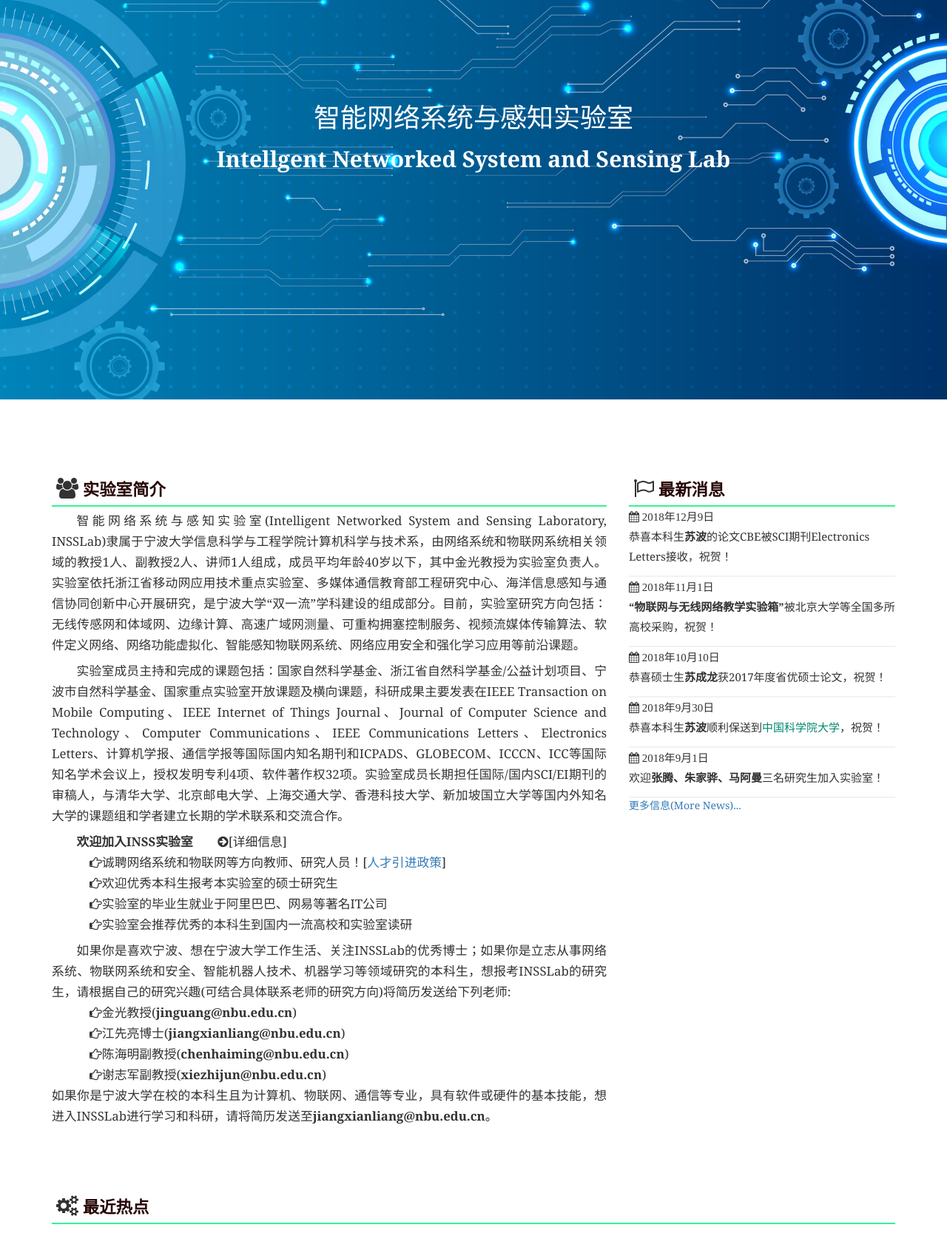
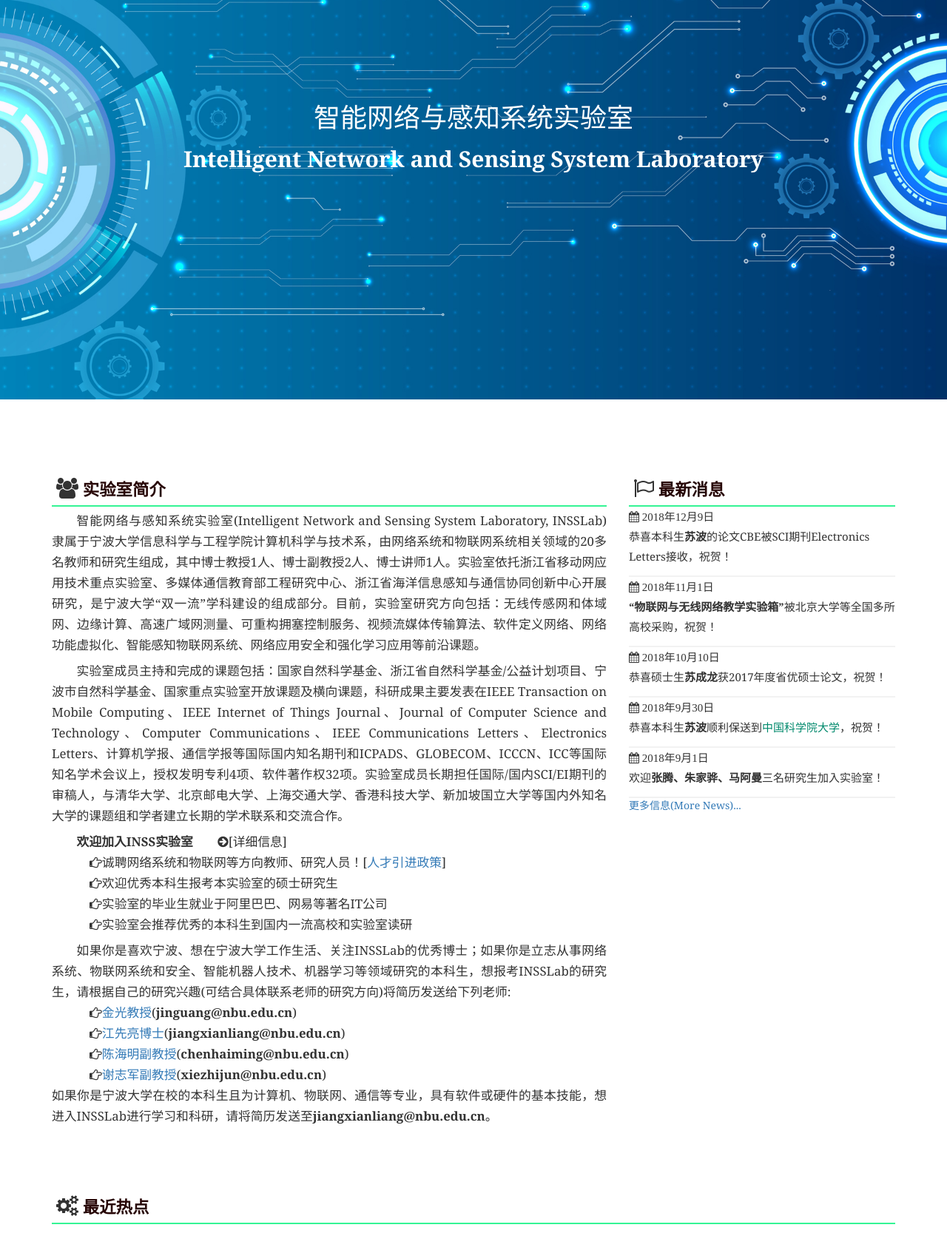
Before and after one commit to insslab/insslab.github.io, a plain HTML site: page index.html in a window 1280 px wide. Shown: the part 180-1851 px from the top of the page at 74% size. Drawn offline with Linux system fonts and the light colour scheme; some packages are replaced by stand-ins of ours.

Commit message:
更新网站

```diff
--- a/index.html
+++ b/index.html
@@ -51,8 +51,8 @@
 							<img src="assets/images/home_banner.jpg" alt="Slide 1">
 							<div class="slider-caption">
 								<div>
-									<h1 class="wow fadeInDown" data-wow-delay="2000">智能网络系统与感知实验室</h1>
-									<h2 class="wow fadeInDown" data-wow-delay="2000">Intellgent Networked System and Sensing Lab</h2>
+									<h1 class="wow fadeInDown" data-wow-delay="2000">智能网络与感知系统实验室</h1>
+									<h2 class="wow fadeInDown" data-wow-delay="2000">Intelligent Network and Sensing System Laboratory</h2>
 								</div>
 							</div>
 						</li>
@@ -68,7 +68,7 @@
 	            		<i class="fa fa-group fa-2x"></i><inss-h3> 实验室简介</inss-h3>
 	            	</div>
 	            	<div class="inss-p">
-	            		智能网络系统与感知实验室(Intelligent Networked System and Sensing Laboratory, INSSLab)隶属于宁波大学信息科学与工程学院计算机科学与技术系，由网络系统和物联网系统相关领域的教授1人、副教授2人、讲师1人组成，成员平均年龄40岁以下，其中金光教授为实验室负责人。实验室依托浙江省移动网应用技术重点实验室、多媒体通信教育部工程研究中心、海洋信息感知与通信协同创新中心开展研究，是宁波大学“双一流”学科建设的组成部分。目前，实验室研究方向包括：无线传感网和体域网、边缘计算、高速广域网测量、可重构拥塞控制服务、视频流媒体传输算法、软件定义网络、网络功能虚拟化、智能感知物联网系统、网络应用安全和强化学习应用等前沿课题。
+	            		智能网络与感知系统实验室(Intelligent Network and Sensing System Laboratory, INSSLab)隶属于宁波大学信息科学与工程学院计算机科学与技术系，由网络系统和物联网系统相关领域的20多名教师和研究生组成，其中博士教授1人、博士副教授2人、博士讲师1人。实验室依托浙江省移动网应用技术重点实验室、多媒体通信教育部工程研究中心、浙江省海洋信息感知与通信协同创新中心开展研究，是宁波大学“双一流”学科建设的组成部分。目前，实验室研究方向包括：无线传感网和体域网、边缘计算、高速广域网测量、可重构拥塞控制服务、视频流媒体传输算法、软件定义网络、网络功能虚拟化、智能感知物联网系统、网络应用安全和强化学习应用等前沿课题。
 					</div>
 					<div class="inss-p">
 						实验室成员主持和完成的课题包括：国家自然科学基金、浙江省自然科学基金/公益计划项目、宁波市自然科学基金、国家重点实验室开放课题及横向课题，科研成果主要发表在IEEE Transaction on Mobile Computing、IEEE Internet of Things Journal、Journal of Computer Science and Technology、Computer Communications、IEEE Communications Letters、Electronics Letters、计算机学报、通信学报等国际国内知名期刊和ICPADS、GLOBECOM、ICCCN、ICC等国际知名学术会议上，授权发明专利4项、软件著作权32项。实验室成员长期担任国际/国内SCI/EI期刊的审稿人，与清华大学、北京邮电大学、上海交通大学、香港科技大学、新加坡国立大学等国内外知名大学的课题组和学者建立长期的学术联系和交流合作。
@@ -82,10 +82,10 @@
 	            	</div>
 					<div class="inss-p">
                         如果你是喜欢宁波、想在宁波大学工作生活、关注INSSLab的优秀博士；如果你是立志从事网络系统、物联网系统和安全、智能机器人技术、机器学习等领域研究的本科生，想报考INSSLab的研究生，请根据自己的研究兴趣(可结合具体联系老师的研究方向)将简历发送给下列老师:<br />
-                        &nbsp;&nbsp;&nbsp;&nbsp;<i class="fa fa-hand-o-right fa-1x"></i>金光教授(<strong>jinguang@nbu.edu.cn</strong>)<br />
-                        &nbsp;&nbsp;&nbsp;&nbsp;<i class="fa fa-hand-o-right fa-1x"></i>江先亮博士(<strong>jiangxianliang@nbu.edu.cn</strong>)<br />
-                        &nbsp;&nbsp;&nbsp;&nbsp;<i class="fa fa-hand-o-right fa-1x"></i>陈海明副教授(<strong>chenhaiming@nbu.edu.cn</strong>)<br />
-                        &nbsp;&nbsp;&nbsp;&nbsp;<i class="fa fa-hand-o-right fa-1x"></i>谢志军副教授(<strong>xiezhijun@nbu.edu.cn</strong>)<br />
+                        &nbsp;&nbsp;&nbsp;&nbsp;<i class="fa fa-hand-o-right fa-1x"></i><a href="http://tutor.eol.cn/web/school/info?school_id=112&dsid=7920">金光教授</a>(<strong>jinguang@nbu.edu.cn</strong>)<br />
+                        &nbsp;&nbsp;&nbsp;&nbsp;<i class="fa fa-hand-o-right fa-1x"></i><a href="http://tutor.eol.cn/web/school/info?school_id=112&dsid=18584">江先亮博士</a>(<strong>jiangxianliang@nbu.edu.cn</strong>)<br />
+                        &nbsp;&nbsp;&nbsp;&nbsp;<i class="fa fa-hand-o-right fa-1x"></i><a href="http://tutor.eol.cn/web/school/info?school_id=112&dsid=18585">陈海明副教授</a>(<strong>chenhaiming@nbu.edu.cn</strong>)<br />
+                        &nbsp;&nbsp;&nbsp;&nbsp;<i class="fa fa-hand-o-right fa-1x"></i><a href="http://tutor.eol.cn/web/school/info?school_id=112&dsid=7954">谢志军副教授</a>(<strong>xiezhijun@nbu.edu.cn</strong>)<br />
                         如果你是宁波大学在校的本科生且为计算机、物联网、通信等专业，具有软件或硬件的基本技能，想进入INSSLab进行学习和科研，请将简历发送至<strong>jiangxianliang@nbu.edu.cn</strong>。
 	            	</div>
 	            </section>
```
Also changed, not shown: join.html (+1 -1 lines), people.html (+5 -3 lines), research.html (+1 -1 lines), resource.html (+1 -1 lines), teaching.html (+1 -1 lines).
